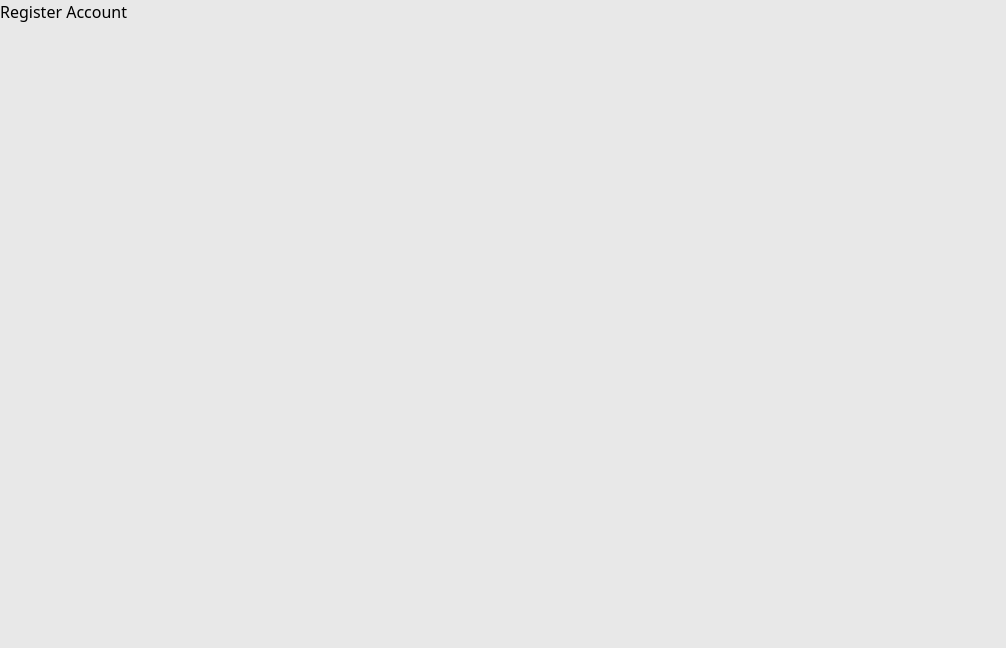
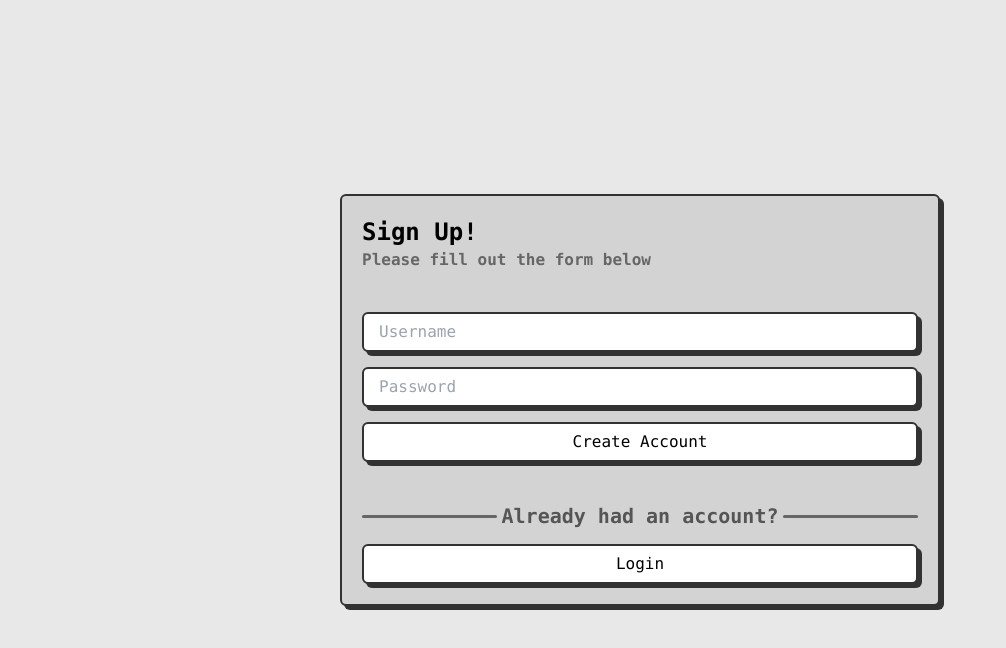
Before and after one commit to fcbvttn123/chat-app, a React (Vite) app in the folder frontend/: page /register-account in a window 1280 px wide. Shown: the top 648 px of the page, without its empty margins (0-1006 px from the left). Built offline with nearby package versions, Linux system fonts and the light colour scheme.

Commit message:
Create signup form

```diff
--- a/frontend/src/pages/Login.jsx
+++ b/frontend/src/pages/Login.jsx
@@ -44,5 +44,5 @@ export function Login() {
 
 function formSubmitted(e) {
   e.preventDefault()
-  console.log("Form Submitted")
+  console.log("Login event")
 }
--- a/frontend/src/pages/RegisterAccount.jsx
+++ b/frontend/src/pages/RegisterAccount.jsx
@@ -1,7 +1,44 @@
+import { Link } from "react-router-dom"
+import { Button } from "../components/Button"
+import { ContinueIcon } from "../components/ContinueIcon"
+import { GoogleIcon } from "../components/GoogleIcon"
+import { Separator } from "../components/Separator"
+import { TextInput } from "../components/TextInput"
+
 export function RegisterAccount() {
   return (
-    <div>
-      <h1>Register Account</h1>
+    // This div element is the form container, mainly used to center the form
+    // It has full width and height of the parent component (Layout)
+    <div className="h-full w-full px-[50px] flex items-center justify-center">
+      {/* Form Component */}
+      <form
+        onSubmit={formSubmitted}
+        className="w-full max-w-[600px] p-5 bg-[#d3d3d3] flex flex-col items-start justify-center rounded-md border-2 border-solid border-[#323232] shadow-[4px_4px_#323232] font-mono"
+      >
+        <h1 className="text-2xl font-extrabold">Sign Up!</h1>
+        <h2 className="pb-[40px] text-[#666] font-extrabold">
+          Please fill out the form below
+        </h2>
+        <TextInput name="username" type="text" placeholder="Username" />
+        <TextInput
+          name="password"
+          type="password"
+          placeholder="Password"
+          customStyle={{ margin: "15px 0 15px 0" }}
+        />
+        <Button>Create Account</Button>
+        <Separator customStyles={{ marginTop: "40px" }}>
+          Already had an account?
+        </Separator>
+        <Link to="/login" className="w-full">
+          <Button>Login</Button>
+        </Link>
+      </form>
     </div>
   )
 }
+
+function formSubmitted(e) {
+  e.preventDefault()
+  console.log("Create Account event")
+}
```
